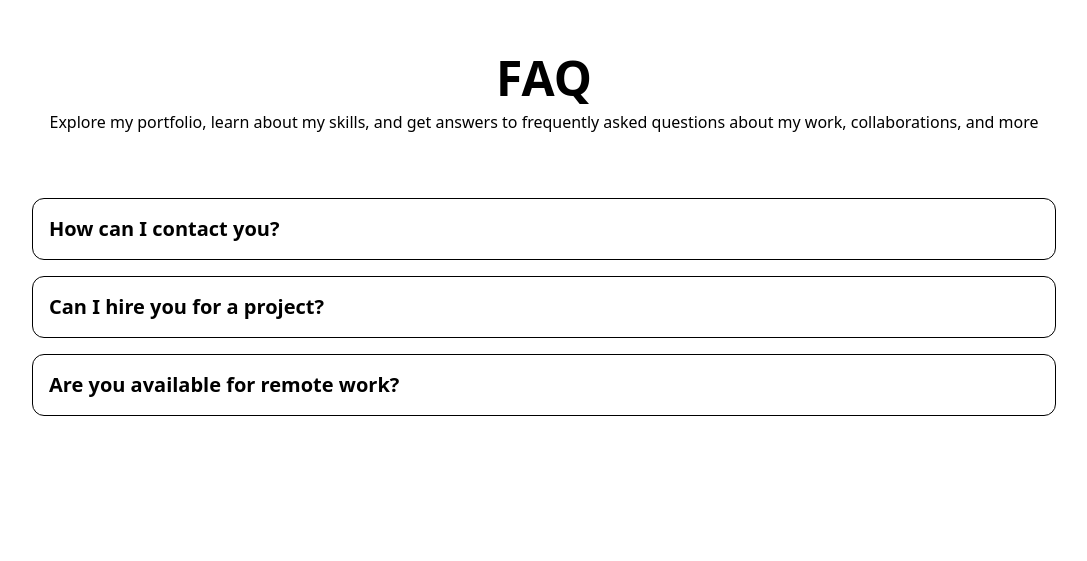
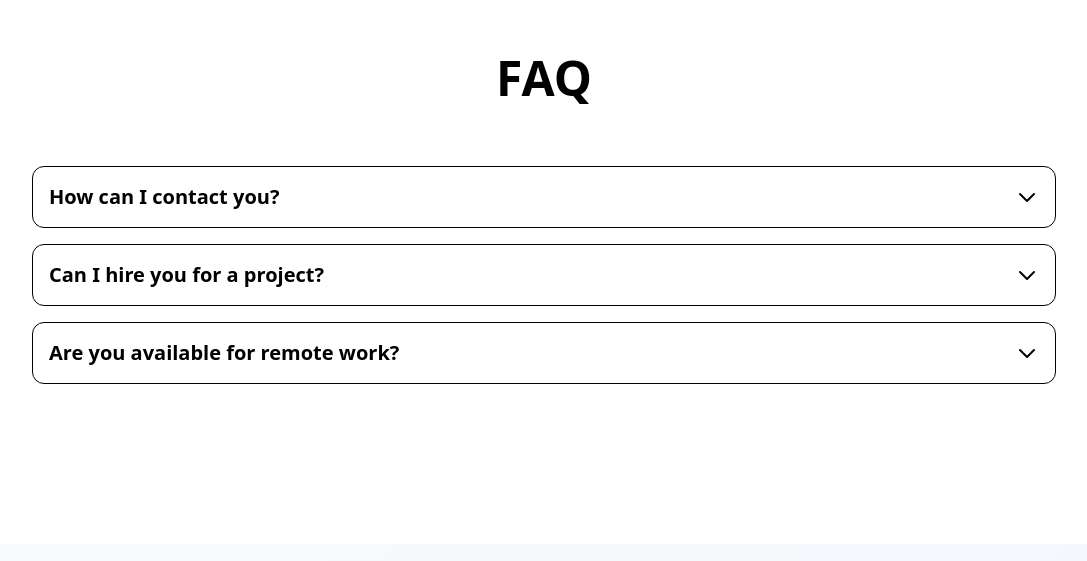
Before and after one commit to Rajkumaryogi/yogi_portfolio, a React (Create React App) app: page / in a window 1280 px wide. Shown: the part 5499-6060 px from the top of the page, without its empty margins (96-1183 px from the left). Built offline with nearby package versions, Linux system fonts and the light colour scheme.

Commit message:
Added drop button

```diff
--- a/src/components/Faq.jsx
+++ b/src/components/Faq.jsx
@@ -26,34 +26,61 @@ function Faq() {
   ];
 
   return (
-    <div className="bg-white px-6 sm:px-8 md:px-16 lg:px-24 xl:px-32 py-24 md:py-32 lg:py-40">
+    <div className="px-6 sm:px-8 md:px-16 lg:px-24 xl:px-32 py-24 md:py-32 lg:py-40">
       <h2 className="font-bold text-black text-2xl md:text-5xl text-center">
         FAQ
       </h2>
-      <p className="text-center text-textBlackColor pt-2 text-sm sm:text-base">
-        Explore my portfolio, learn about my skills, and get answers to
-        frequently asked questions about my work, collaborations, and more
-      </p>
 
       <div className="mt-16 space-y-4">
         {faq.map((item, index) => (
-          <div
-            key={item.id}
-            className="border-[1px] border-black rounded-xl"
-          >
-            <h2>
-              <button
-                className={`w-full text-left px-4 py-4 text-lg sm:text-xl text-textBlackColor font-semibold ${
-                  activeIndex === index ? "rounded-t-lg" : "rounded-lg"
-                }`}
-                onClick={() => toggleAccordion(index)}
-              >
-                {item.que}
-              </button>
-            </h2>
+          <div key={item.id} className="border border-black rounded-xl">
+            <button
+              className="flex justify-between items-center w-full px-4 py-4 text-left text-lg sm:text-xl text-black font-semibold"
+              onClick={() => toggleAccordion(index)}
+            >
+              {item.que}
+
+              {/* Icon */}
+              <span className="ml-4">
+                {activeIndex === index ? (
+                  // Up arrow (when open)
+                  <svg
+                    xmlns="http://www.w3.org/2000/svg"
+                    className="h-6 w-6"
+                    fill="none"
+                    viewBox="0 0 24 24"
+                    stroke="currentColor"
+                    strokeWidth={2}
+                  >
+                    <path
+                      strokeLinecap="round"
+                      strokeLinejoin="round"
+                      d="M5 15l7-7 7 7"
+                    />
+                  </svg>
+                ) : (
+                  // Down arrow (when closed)
+                  <svg
+                    xmlns="http://www.w3.org/2000/svg"
+                    className="h-6 w-6"
+                    fill="none"
+                    viewBox="0 0 24 24"
+                    stroke="currentColor"
+                    strokeWidth={2}
+                  >
+                    <path
+                      strokeLinecap="round"
+                      strokeLinejoin="round"
+                      d="M19 9l-7 7-7-7"
+                    />
+                  </svg>
+                )}
+              </span>
+            </button>
+
+            {/* Answer section */}
             {activeIndex === index && (
-              <div className="px-4 py-4 text-base sm:text-lg text-textBlackColor">
-                {" "}
+              <div className="px-4 pb-4 text-base sm:text-lg text-gray-700">
                 • {item.ans}
               </div>
             )}
```
